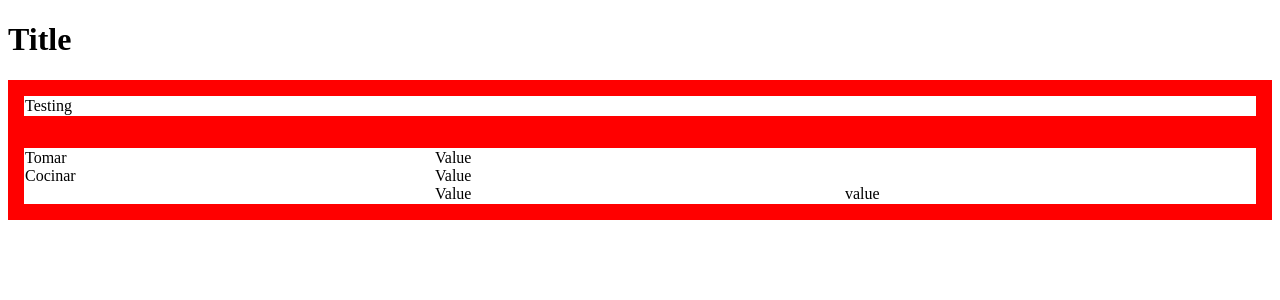
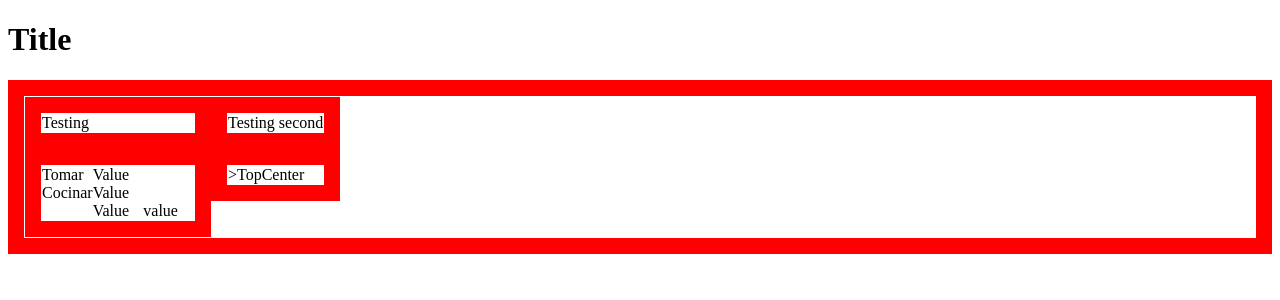
Before and after one commit to albergvasili/aquacola, a React (Create React App) app: page / in a window 1280 px wide. Shown: the top 300 px of the page. Built offline with nearby package versions, Linux system fonts and the light colour scheme.

Commit message:
Add 'SecondOption' and rearrange components

```diff
--- a/src/App.js
+++ b/src/App.js
@@ -5,6 +5,13 @@ const FirstHeader = () => {
       <div className='test'>Testing</div>
   );
 };
+
+const SecondHeader = () => {
+  return (
+      <div className='test'>Testing second</div>
+  );
+};
+
 
 const TopLeft = () => {
   return (
@@ -19,18 +26,28 @@ const TopLeft = () => {
   );
 };
 
-const FirstOption = () => {
+const TopCenter = () => {
   return (
-    <TopLeft/>
+    <div className='test'> >TopCenter</div>
   );
 };
 
-const TableLeft = () => {
+
+const FirstOption = () => {
   return (
-    <>
+    <div className='flex-column'>
       <FirstHeader/>
-      <FirstOption/>
-    </>
+      <TopLeft/>
+    </div>
+  );
+};
+
+const SecondOption = () => {
+  return (
+    <div className='flex-column'>
+      <SecondHeader/>
+      <TopCenter/>
+    </div>
   );
 };
 
@@ -38,7 +55,10 @@ const App = () => {
   return (
     <>
       <h1> Title </h1>
-      <TableLeft />
+      <div className='test flex-row'>
+        <FirstOption/>
+        <SecondOption/>
+      </div>
     </>
  );
 };
```
